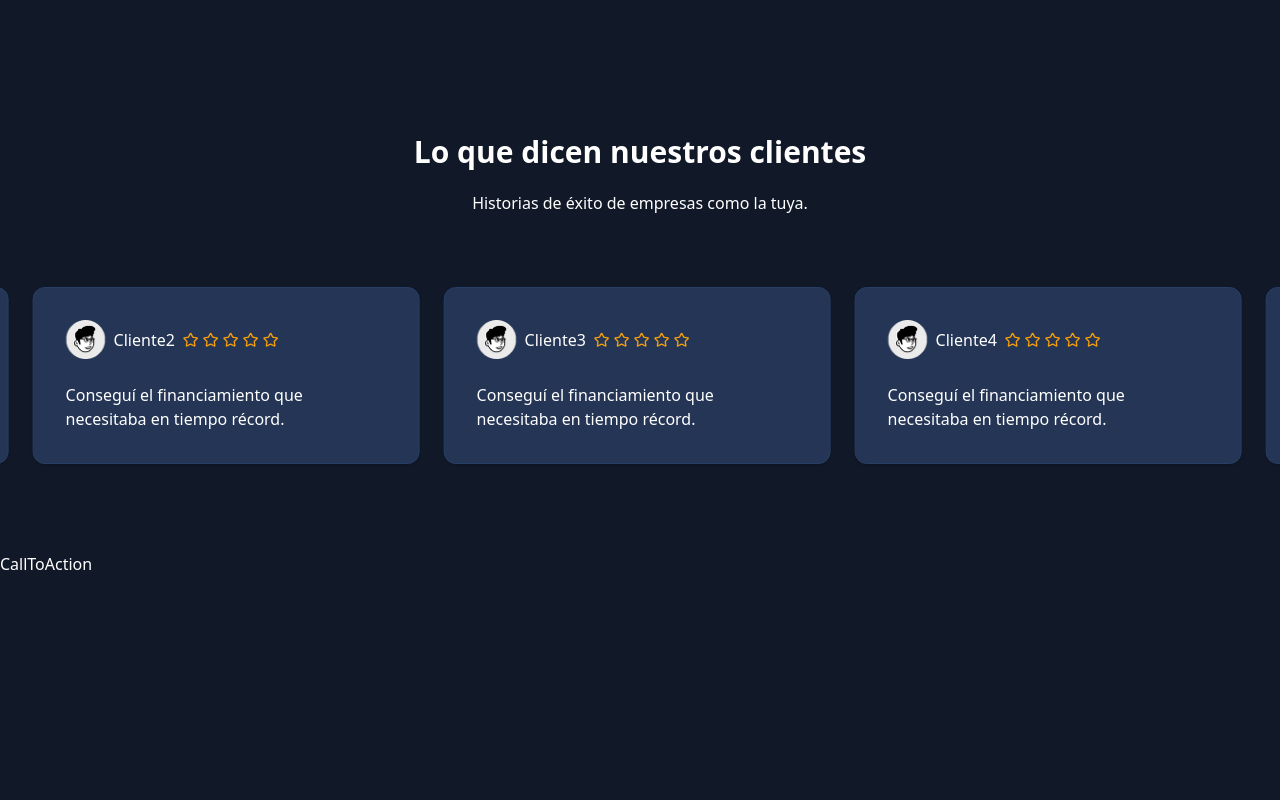
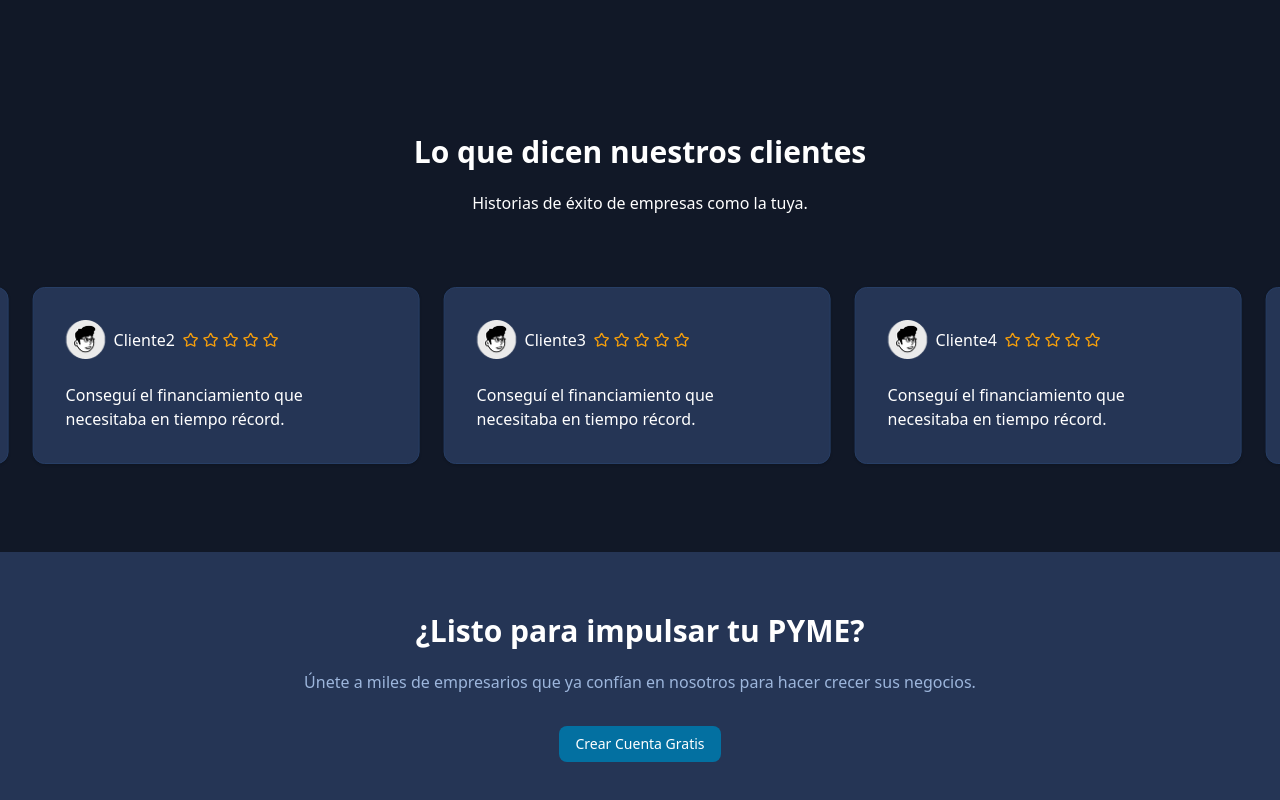
Before and after one commit to AlejandroPerren/credito-pymes-noCountry, a Next.js app in the folder frontend/: page / in a window 1280 px wide. Shown: the part 1545-2345 px from the top of the page. Before the commit the page ends 2121 px from the top, so only its background shows below. Built offline with nearby package versions, Linux system fonts and the light colour scheme.

Commit message:
Call To Action Section

```diff
--- a/frontend/src/components/organism/CallToAction.tsx
+++ b/frontend/src/components/organism/CallToAction.tsx
@@ -1,7 +1,17 @@
+import { Button } from "../ui/button";
+
 export default function CallToAction() {
   return (
-    <div>
-      <h1>CallToAction</h1>
+    <div className="bg-popover p-brand-3xl">
+      <div className="flex flex-col items-center gap-brand-xl">
+        <div className="flex flex-col gap-brand-lg items-center">
+          <h2 className="heading-2">¿Listo para impulsar tu PYME?</h2>
+          <p className="paragraph-regular text-muted-foreground">
+            Únete a miles de empresarios que ya confían en nosotros para hacer crecer sus negocios.
+          </p>
+        </div>
+        <Button>Crear Cuenta Gratis</Button>
+      </div>
     </div>
   );
 }
```
